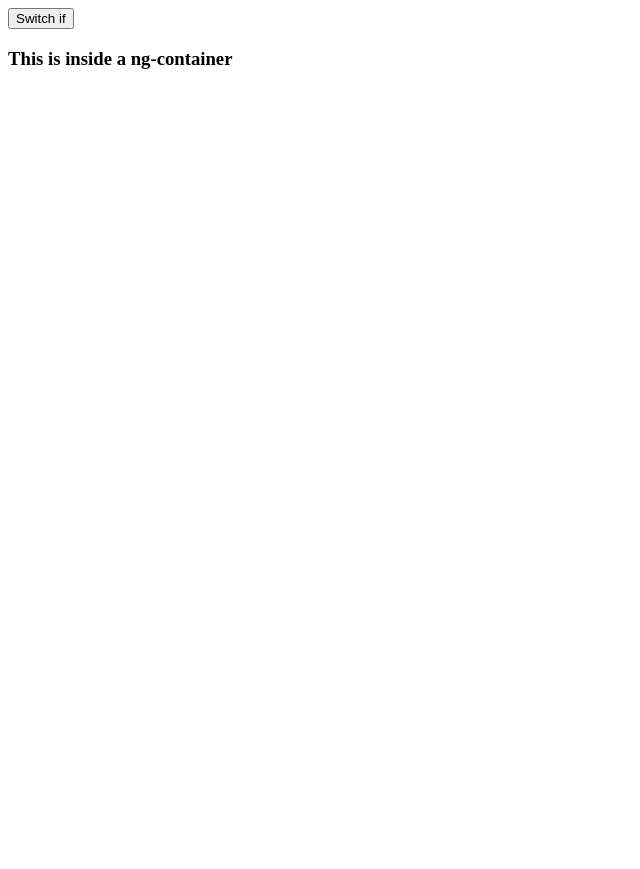
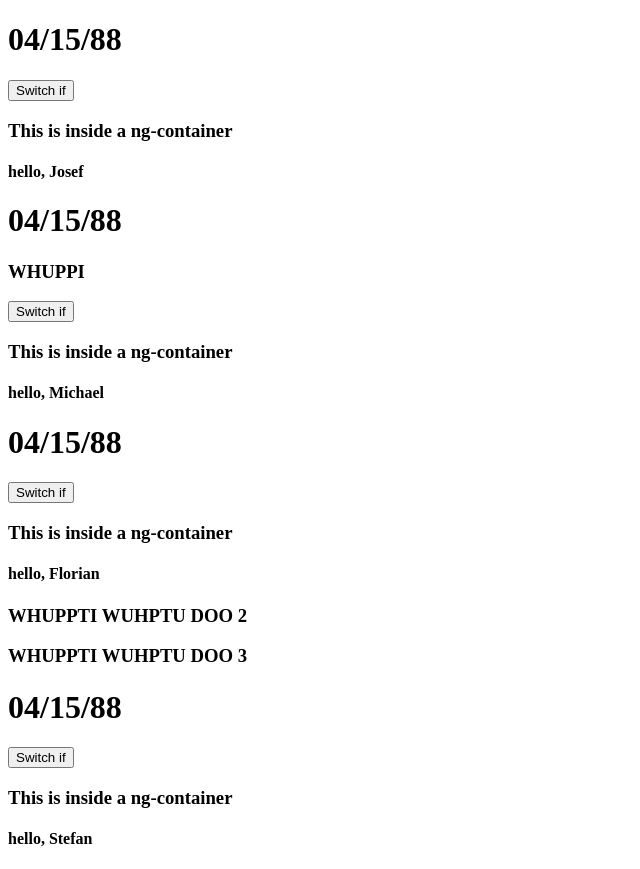
Before and after one commit to ForgeTech/agrardata, an Angular app: page / in a window 1280 px wide. Shown: the whole page, without its empty margins (0-640 px from the left). Before the commit the page ends 800 px from the top, so only its background shows below. Built offline with nearby package versions, Linux system fonts and the light colour scheme.

Commit message:
More directive and pipe example

```diff
--- a/src/app/agrar/agrar.component.html
+++ b/src/app/agrar/agrar.component.html
@@ -1,12 +1,19 @@
+<h1>{{ birthday | date:"MM/dd/yy" }}</h1>
+<ng-content></ng-content>
+
 <button (click)="switchIf($event)">Switch if</button>
 
 <ng-container *ngIf="showIf; else template">
   <h3>This is inside a ng-container</h3>
+  <h4>hello, {{ name }}</h4>
 </ng-container>
+<ng-content select="[second]"></ng-content>
 
 <ng-template #template>
   <h3>This is inside a ng-template</h3>
-  <ng-container *ngFor="let item of [6, 9, 8, 4]; index as i;">
+  <ng-container *ngFor="let item of config; index as i;">
     <h1>agrar {{ value + item }} lalala {{ i }}</h1>
   </ng-container>
 </ng-template>
+
+<ng-content select="[third]"></ng-content>
--- a/src/app/agrar/agrar.component.ts
+++ b/src/app/agrar/agrar.component.ts
@@ -1,4 +1,4 @@
-import { Component, OnInit } from '@angular/core';
+import { Component, OnInit, Input, Output } from '@angular/core';
 
 @Component({
   selector: 'app-agrar',
@@ -9,6 +9,10 @@ export class AgrarComponent implements OnInit {
   // Class-Member variables
   public value: number = 10;
   public showIf: boolean = true;
+  public birthday = new Date(1988, 3, 15); // April 15, 1988
+  @Input() public config: number[] = [ 1, 2, 3 ];
+  @Input() public name: string = 'world';
+
   // Class Constructor
   constructor() {
     console.log('CONSTRUCTOR');
--- a/src/app/app.component.html
+++ b/src/app/app.component.html
@@ -1 +1,9 @@
-<app-agrar></app-agrar>
+<app-agrar name="Josef"></app-agrar>
+<app-agrar [name]="'Michael'"[config]="[ 4 ]">
+  <h3>WHUPPI</h3>
+</app-agrar>
+<app-agrar [name]="'Florian'">
+  <h3 second>WHUPPTI WUHPTU DOO 2</h3>
+  <h3 third>WHUPPTI WUHPTU DOO 3</h3>
+</app-agrar>
+<app-agrar [name]="'Stefan'"></app-agrar>
```
